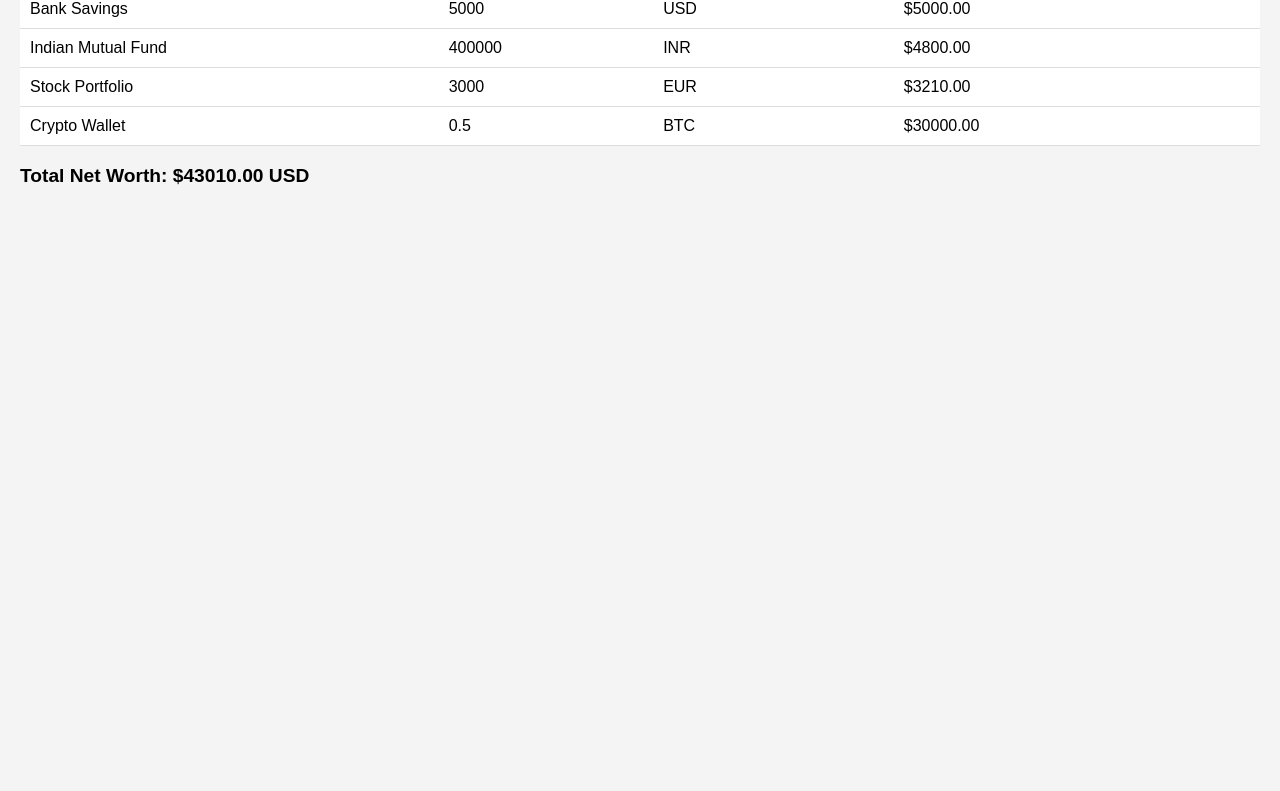
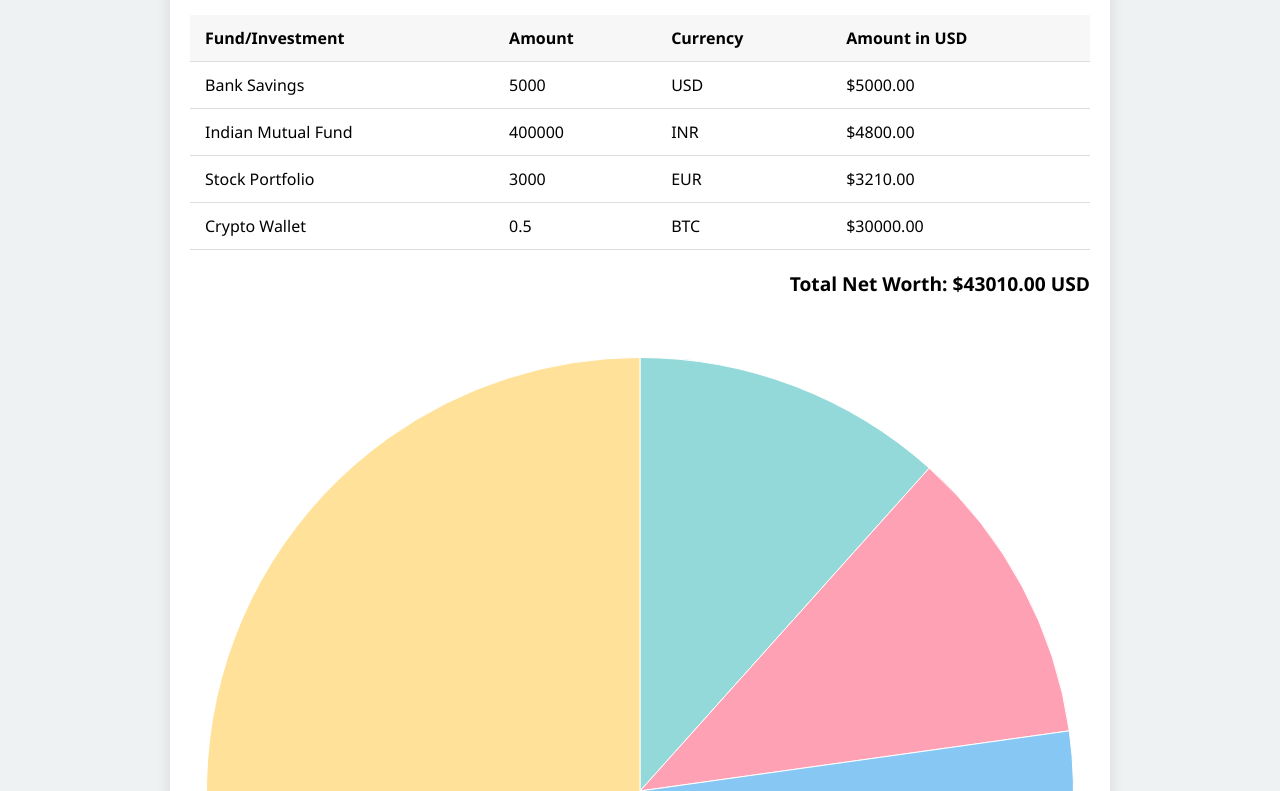
Before and after one commit to prasad21121996/Stock_Trading, a plain HTML site: page index.html in a window 1280 px wide. Shown: the part 129-920 px from the top of the page. Before the commit the page ends 800 px from the top, so only its background shows below. Drawn offline with nearby package versions, Linux system fonts and the light colour scheme.

Commit message:
Update index.html

```diff
--- a/index.html
+++ b/index.html
@@ -4,36 +4,16 @@
   <meta charset="UTF-8">
   <meta name="viewport" content="width=device-width, initial-scale=1">
   <title>My Net Worth</title>
-  <style>
-    body {
-      font-family: Arial, sans-serif;
-      margin: 20px;
-      background-color: #f4f4f4;
-    }
-    h1 {
-      text-align: center;
-    }
-    table {
-      width: 100%;
-      border-collapse: collapse;
-      margin-top: 20px;
-      background-color: #fff;
-    }
-    th, td {
-      padding: 10px;
-      text-align: left;
-      border-bottom: 1px solid #ddd;
-    }
-    .total {
-      font-weight: bold;
-      font-size: 1.2em;
-    }
-  </style>
+  <link rel="stylesheet" href="style.css">
+  <script src="https://cdn.jsdelivr.net/npm/chart.js"></script>
+  <script src="https://cdn.jsdelivr.net/npm/papaparse@5.4.1/papaparse.min.js"></script>
 </head>
 <body>
 
-  <h1>My Net Worth</h1>
+  <div class="container">
+    <h1>My Net Worth Dashboard</h1>
 
+    <div class="table-section">
       <table id="investmentTable">
         <thead>
           <tr>
@@ -44,40 +24,18 @@
           </tr>
         </thead>
         <tbody>
-      <!-- Table rows will be inserted here -->
+          <!-- Loaded from CSV -->
         </tbody>
       </table>
+      <p class="total" id="totalNetWorth"></p>
+    </div>
 
-  <p class="total" id="totalNetWorth"></p>
+    <div class="chart-section">
+      <canvas id="netWorthChart" height="100"></canvas>
+    </div>
+  </div>
 
-  <script>
-    // Your data (example)
-    const investments = [
-      { name: "Bank Savings", amount: 5000, currency: "USD", conversionRate: 1 },
-      { name: "Indian Mutual Fund", amount: 400000, currency: "INR", conversionRate: 0.012 },
-      { name: "Stock Portfolio", amount: 3000, currency: "EUR", conversionRate: 1.07 },
-      { name: "Crypto Wallet", amount: 0.5, currency: "BTC", conversionRate: 60000 },
-    ];
-
-    const tbody = document.getElementById('investmentTable').querySelector('tbody');
-    let totalUSD = 0;
-
-    investments.forEach(investment => {
-      const amountInUSD = investment.amount * investment.conversionRate;
-      totalUSD += amountInUSD;
-
-      const row = document.createElement('tr');
-      row.innerHTML = `
-        <td>${investment.name}</td>
-        <td>${investment.amount}</td>
-        <td>${investment.currency}</td>
-        <td>$${amountInUSD.toFixed(2)}</td>
-      `;
-      tbody.appendChild(row);
-    });
-
-    document.getElementById('totalNetWorth').innerText = `Total Net Worth: $${totalUSD.toFixed(2)} USD`;
-  </script>
+  <script src="script.js"></script>
 
 </body>
 </html>
```
Lines whose indentation alone changed are shown as unchanged.
